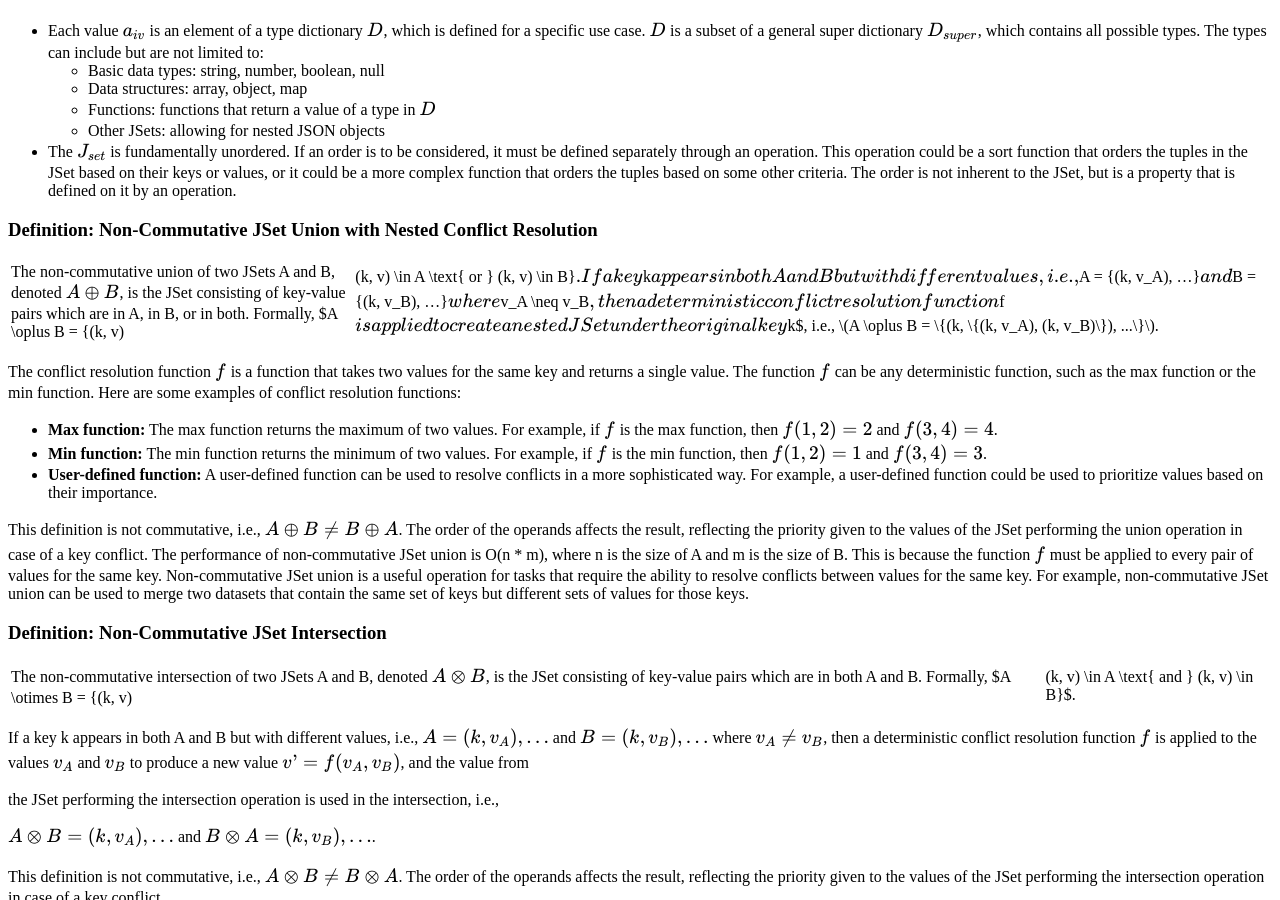
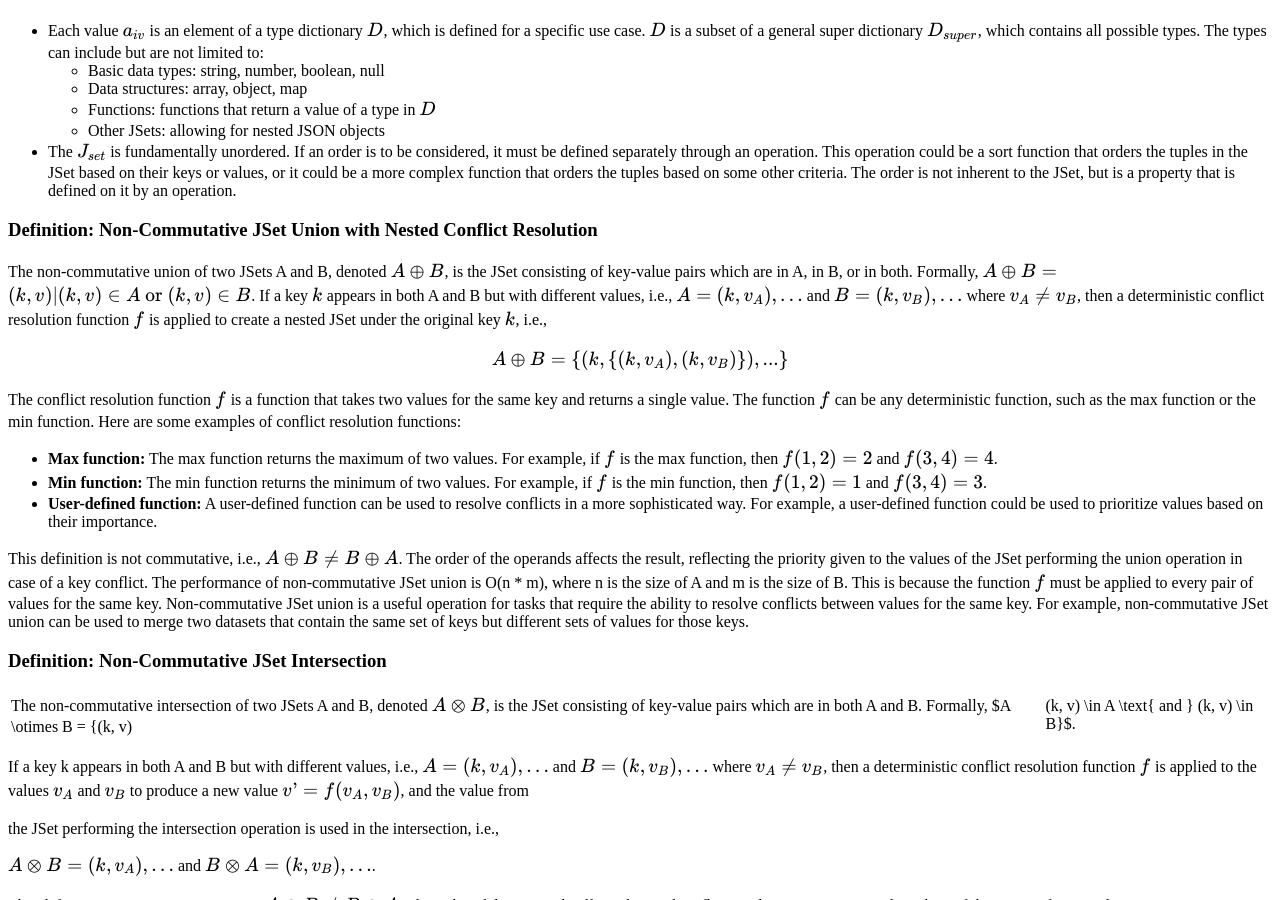
Before and after one commit to s-holness/s-holness.github.io, a Jekyll site: the page built from JsetFramework.md, in a window 1280 px wide and 900 px high, scrolled down 411 px. Built offline with Jekyll 4.4.1, drawn with Linux system fonts in a browser that asks for light colours.

```diff
--- a/JsetFramework.md
+++ b/JsetFramework.md
@@ -31,7 +31,10 @@ where:
 
 ### Definition: Non-Commutative JSet Union with Nested Conflict Resolution
 
-The non-commutative union of two JSets A and B, denoted $A \oplus B$, is the JSet consisting of key-value pairs which are in A, in B, or in both. Formally, $A \oplus B = \{(k, v) | (k, v) \in A \text{ or } (k, v) \in B\}$. If a key $k$ appears in both A and B but with different values, i.e., $A = \{(k, v_A), ...\}$ and $B = \{(k, v_B), ...\}$ where $v_A \neq v_B$, then a deterministic conflict resolution function $f$ is applied to create a nested JSet under the original key $k$, i.e., $$A \oplus B = \{(k, \{(k, v_A), (k, v_B)\}), ...\}$$.
+The non-commutative union of two JSets A and B, denoted $A \oplus B$, is the JSet consisting of key-value pairs which are in A, in B, or in both. Formally, $A \oplus B = \{(k, v) | (k, v) \in A \text{ or } (k, v) \in B\}$.
+If a key $k$ appears in both A and B but with different values, i.e., $A = \{(k, v_A), ...\}$ and $B = \{(k, v_B), ...\}$ where $v_A \neq v_B$, then a deterministic conflict resolution function $f$ is applied to create a nested JSet under the original key $k$, i.e.,
+
+$$A \oplus B = \{(k, \{(k, v_A), (k, v_B)\}), ...\}$$
 
 The conflict resolution function $f$ is a function that takes two values for the same key and returns a single value. The function $f$ can be any deterministic function, such as the max function or the min function. Here are some examples of conflict resolution functions:
 
```
